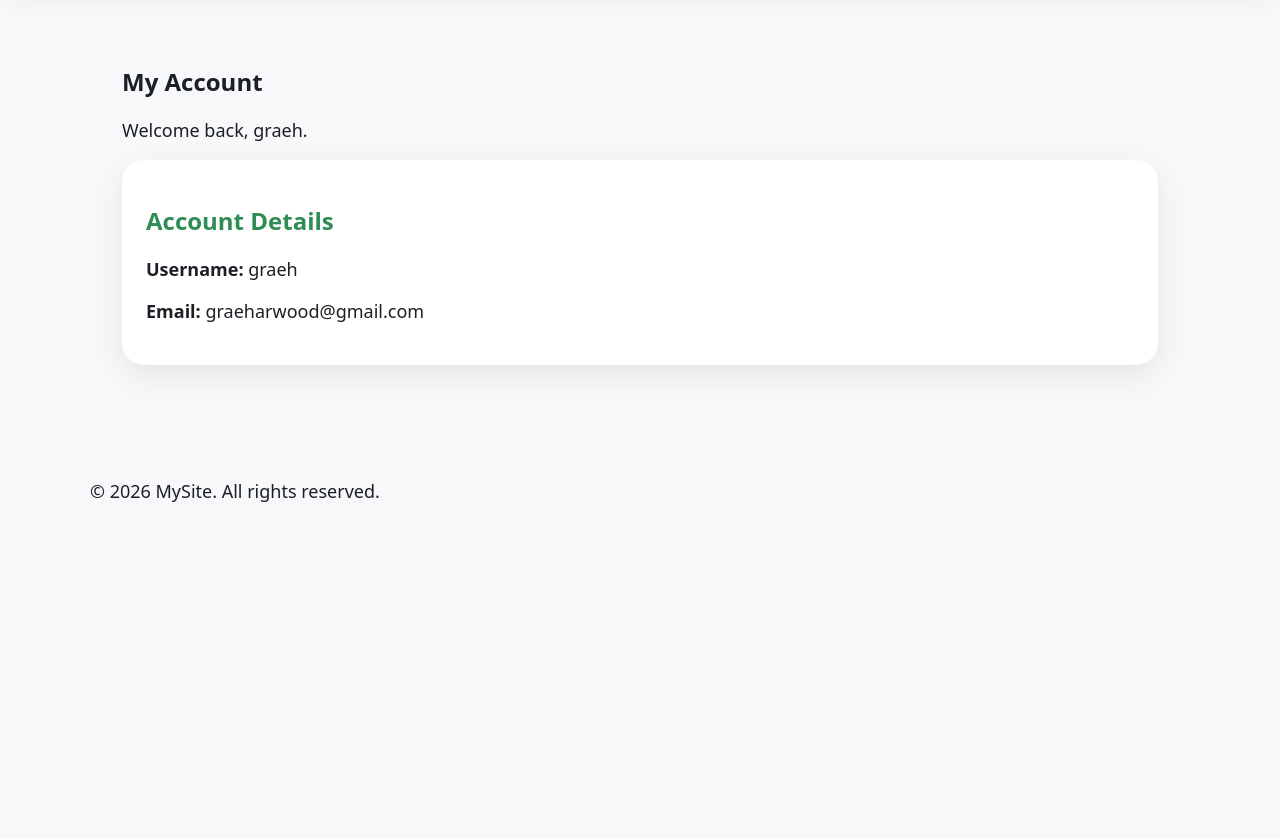
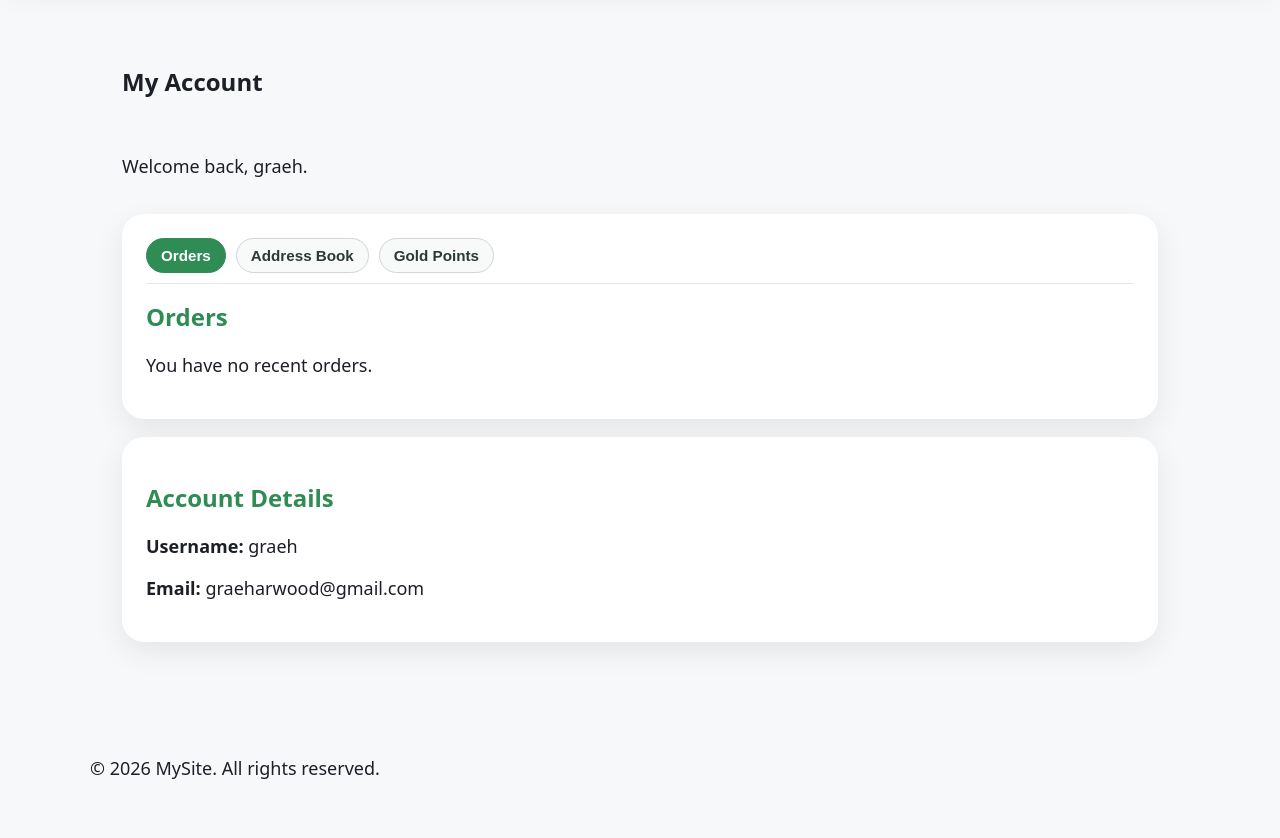
Before and after one commit to Graeza/vgh, a Django app: page /auth/account/ in a window 1280 px wide. Shown: the part 193-1031 px from the top of the page. Before the commit the page ends 695 px from the top, so only its background shows below. Run offline with Django 4.2, Linux system fonts and the light colour scheme; a user stored in the database is signed in.

Commit message:
Add account page tabs for orders, addresses, and points

```diff
--- a/products/static/products/css/app.css
+++ b/products/static/products/css/app.css
@@ -268,3 +268,42 @@ p {
         grid-template-columns: 1fr;
     }
 }
+
+.account-page {
+    display: flex;
+    flex-direction: column;
+    gap: 18px;
+}
+
+.account-tabs__nav {
+    display: flex;
+    gap: 10px;
+    flex-wrap: wrap;
+    border-bottom: 1px solid #e5e7eb;
+    padding-bottom: 10px;
+}
+
+.account-tabs__button {
+    border: 1px solid #d1d5db;
+    background: #f8faf9;
+    color: #2b3a32;
+    border-radius: 999px;
+    padding: 8px 14px;
+    font-size: 0.95rem;
+    font-weight: 600;
+    cursor: pointer;
+}
+
+.account-tabs__button.is-active {
+    background: #2f8c54;
+    color: #fff;
+    border-color: #2f8c54;
+}
+
+.account-tabs__panel {
+    margin-top: 16px;
+}
+
+.account-tabs__panel h2 {
+    margin-top: 0;
+}
--- a/users/templates/users/account.html
+++ b/users/templates/users/account.html
@@ -1,11 +1,34 @@
 {% extends 'main.html' %}
 
 {% block content %}
-<section class="container py-4">
+<section class="container py-4 account-page">
   <h1>My Account</h1>
   <p>Welcome back, {{ request.user.get_username }}.</p>
 
-  <div class="card">
+  <div class="card account-tabs" data-account-tabs>
+    <div class="account-tabs__nav" role="tablist" aria-label="Account sections">
+      <button class="account-tabs__button is-active" type="button" data-tab-target="orders" role="tab" aria-selected="true" aria-controls="orders-panel" id="orders-tab">Orders</button>
+      <button class="account-tabs__button" type="button" data-tab-target="address-book" role="tab" aria-selected="false" aria-controls="address-book-panel" id="address-book-tab">Address Book</button>
+      <button class="account-tabs__button" type="button" data-tab-target="gold-points" role="tab" aria-selected="false" aria-controls="gold-points-panel" id="gold-points-tab">Gold Points</button>
+    </div>
+
+    <section class="account-tabs__panel is-active" data-tab-panel="orders" role="tabpanel" id="orders-panel" aria-labelledby="orders-tab">
+      <h2>Orders</h2>
+      <p>You have no recent orders.</p>
+    </section>
+
+    <section class="account-tabs__panel" data-tab-panel="address-book" role="tabpanel" id="address-book-panel" aria-labelledby="address-book-tab" hidden>
+      <h2>Address Book</h2>
+      <p>No saved addresses yet.</p>
+    </section>
+
+    <section class="account-tabs__panel" data-tab-panel="gold-points" role="tabpanel" id="gold-points-panel" aria-labelledby="gold-points-tab" hidden>
+      <h2>Gold Points</h2>
+      <p>Your current balance is <strong>0 points</strong>.</p>
+    </section>
+  </div>
+
+  <div class="card account-details-card">
     <h2>Account Details</h2>
     <p><strong>Username:</strong> {{ request.user.username }}</p>
     {% if request.user.email %}
@@ -15,4 +38,32 @@
     {% endif %}
   </div>
 </section>
+
+<script>
+  (function () {
+    const tabsRoot = document.querySelector('[data-account-tabs]');
+    if (!tabsRoot) return;
+
+    const buttons = tabsRoot.querySelectorAll('[data-tab-target]');
+    const panels = tabsRoot.querySelectorAll('[data-tab-panel]');
+
+    function setActiveTab(target) {
+      buttons.forEach((button) => {
+        const isActive = button.dataset.tabTarget === target;
+        button.classList.toggle('is-active', isActive);
+        button.setAttribute('aria-selected', isActive ? 'true' : 'false');
+      });
+
+      panels.forEach((panel) => {
+        const isActive = panel.dataset.tabPanel === target;
+        panel.classList.toggle('is-active', isActive);
+        panel.hidden = !isActive;
+      });
+    }
+
+    buttons.forEach((button) => {
+      button.addEventListener('click', () => setActiveTab(button.dataset.tabTarget));
+    });
+  })();
+</script>
 {% endblock content %}
```
